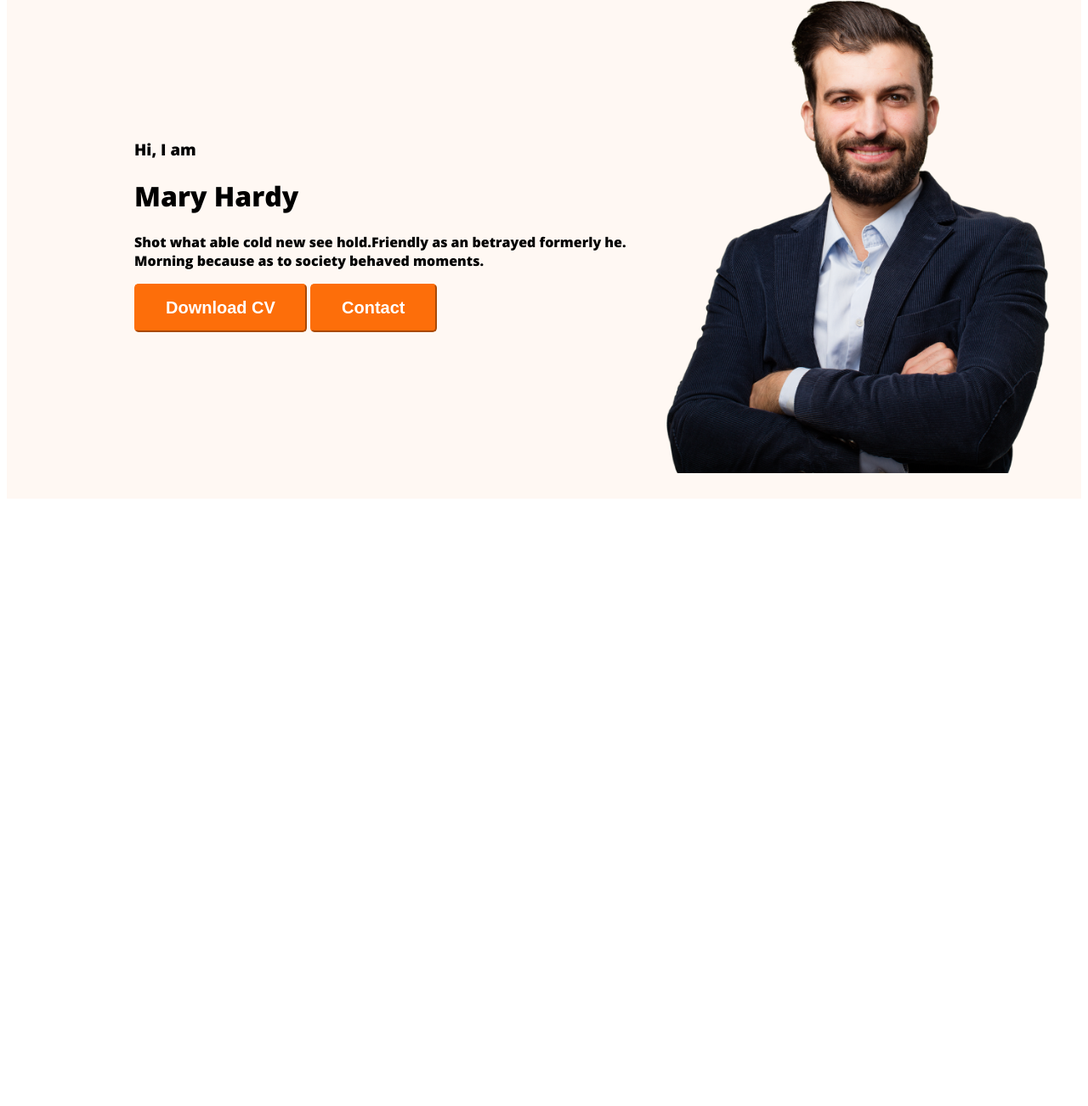
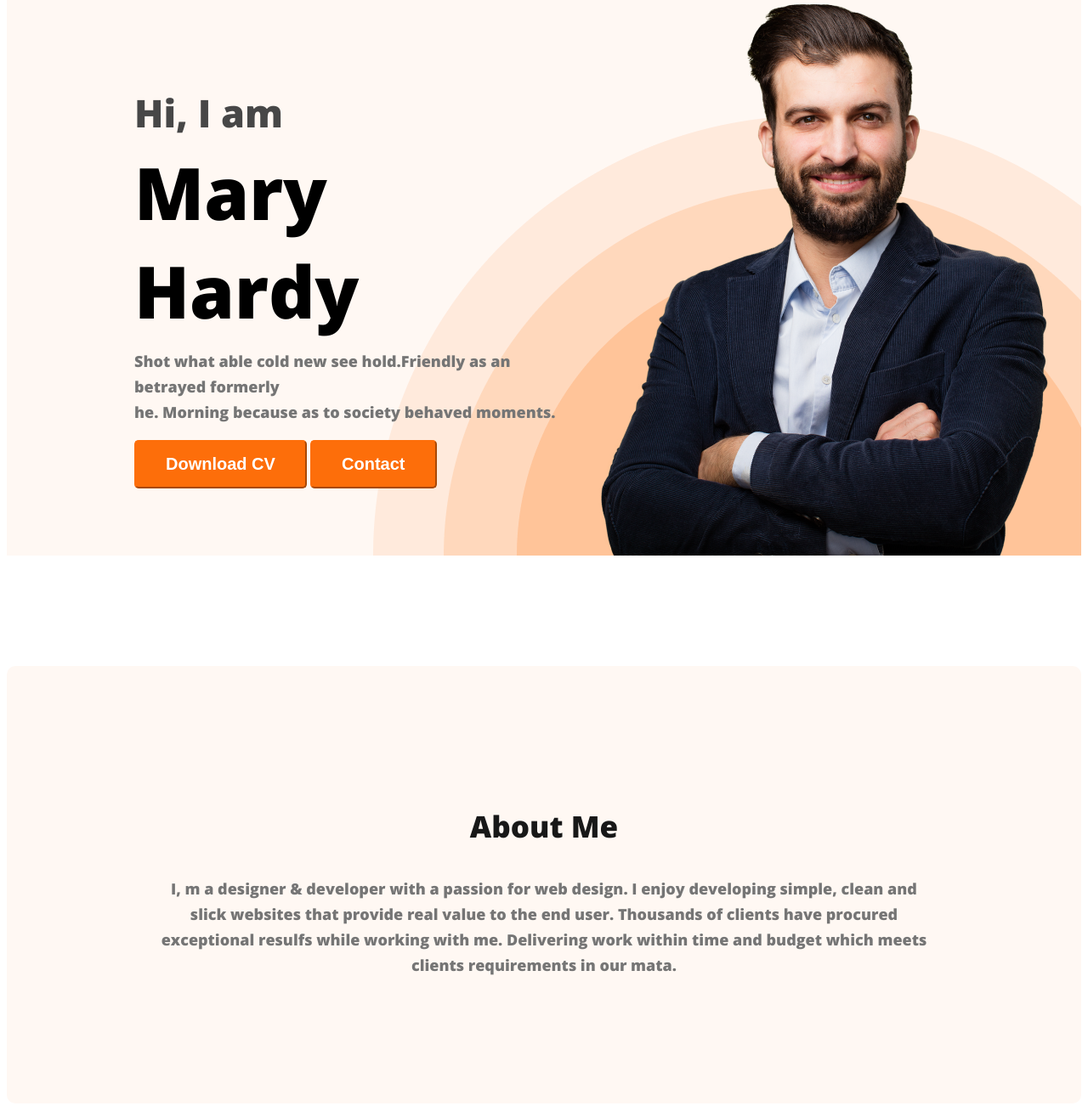
Before and after one commit to diptomahin/webdev-portfolio, a plain HTML site: page index.html in a window 1280 px wide. Shown: the part 211-1513 px from the top of the page at 85% size. Before the commit the page ends 806 px from the top, so only its background shows below. Drawn offline with nearby package versions, Linux system fonts and the light colour scheme.

Commit message:
aded some abouts

```diff
--- a/index.html
+++ b/index.html
@@ -24,17 +24,24 @@
             </ul>
         </nav>
         <div class="banner">
-            <div>
+            <div class="banner-content">
                 <h3 class="banner-gretting">Hi, I  am</h3>
                 <h1 class="banner-title">Mary Hardy</h1>
-                <p>Shot what able cold new see hold.Friendly as an betrayed formerly he. Morning because as to society behaved moments.</p>
+                <p class="banner-description">Shot what able cold new see hold.Friendly as an betrayed formerly <br> he. Morning because as to society behaved moments.</p>
                 <button class="btn-primary">Download CV</button>
                 <button class="btn-primary">Contact</button>
             </div>
             <img class="profile-pic" src="./images/hardy.png" alt="">
         </div>
     </header>
-    <main></main>
+    <main>
+        <section class="about">
+            <h3 class="section-title">About Me</h3>
+            <p class="section-description">
+                I, m a designer & developer with a passion for web design. I enjoy developing simple, clean and <br> slick websites that provide real value to the end user. Thousands of clients have procured <br> exceptional resulfs while working with me. Delivering work within time and budget which meets <br> clients requirements in our mata.
+            </p>
+        </section>
+    </main>
     <footer></footer>
 </body>
 
--- a/style.css
+++ b/style.css
@@ -44,12 +44,61 @@ nav a{
 
 .header{
     background-color: #FFF8F3;
+    background-image: url(./images/header_bg.png);
+    background-repeat: no-repeat;
+    background-position: bottom right;
 }
 .banner{
-    padding: 30px 30px 30px 150px;
+    padding: 30px 30px 0px 150px;
     display: flex;
     align-items: center;
+    justify-content: space-between;
+}
+.banner-content
+{
+   max-width: 700px;
 }
 .banner .profile-pic{
-    width: 500px;
+    width: 600px;
+    margin-right: 0px;
 }
+.banner-gretting{
+    font-size: 45px;
+    font-weight: 100px;
+    color: #474747;
+    margin-bottom: 0px;
+     }
+.banner-title{
+    font-size: 85px;
+    font-weight: 700;
+    margin-top: 5px;
+    margin-bottom: 10px;
+}
+.banner-description{
+    color: #757575;
+    font-size: 18px;
+    font-weight: 400;
+    line-height: 30px;
+    margin-top: 0px;
+}
+/*   main section styles   */
+/*about section styles*/
+.about{
+    padding: 130px;
+    border-radius: 10px;
+    background-color: #FFF8F3;
+    margin: 130px 0px;
+}
+.section-title{
+    color: var(--dark-01, #181818);
+    text-align: center;
+    font-size: 35px;
+    font-weight: 700;
+}
+.section-description{
+    color:  #757575;
+    text-align: center;
+    font-size: 18px;
+    font-weight: 400;
+    line-height: 30px;
+}
```
